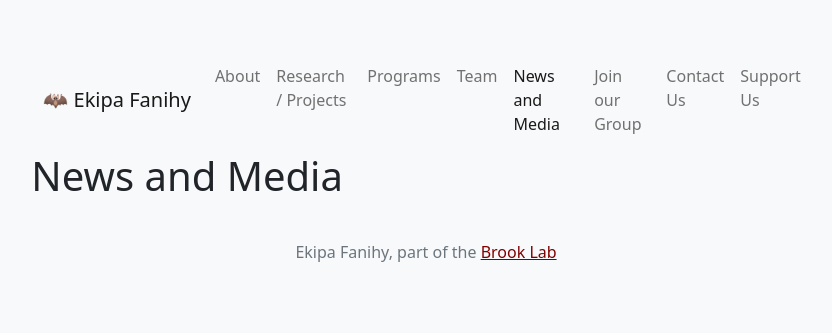
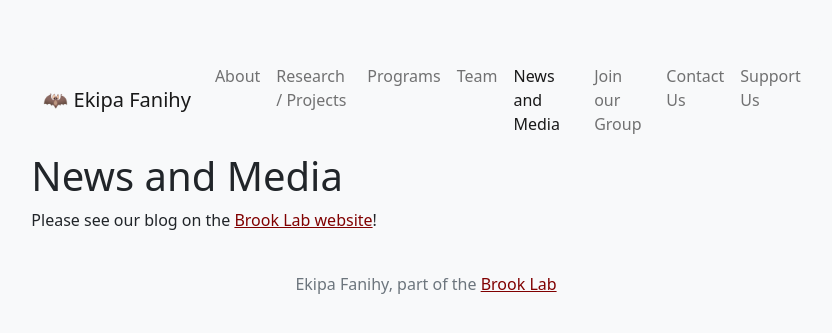
Before and after one commit to brooklabteam/www-ekipafanihy, a Jekyll site: the page built from news_media.md, in a window 1280 px wide. Shown: the top 333 px of the page, without its empty margins (214-1046 px from the left). Built offline with Jekyll 4.4.1, drawn with Linux system fonts in a browser that asks for light colours.

Commit message:
News page updated

```diff
--- a/news_media.md
+++ b/news_media.md
@@ -3,23 +3,5 @@ layout: page
 title: News and Media
 permalink: /news_media
 ---
-{% for post in site.posts %}
-<article class="post">
-  <div class="post-image" class="float-start col-md-3">
-    <a class="post-thumbnail" href="{% if post.link %}{{post.link}}{% else %}{{ post.url| prepend: site.baseurl}}{% endif %}">
-      <img src="{{"/assets/img/" | prepend: site.baseurl | append : post.img}}" class="img-fluid" />
-    </a>
-  </div>
-  <div class="post-content" style="float:left; margin-left:2em; max-width:500px;">
 
-    <a href="{% if post.link %}{{post.link}}{% else %}{{ post.url| prepend: site.baseurl}}{% endif %}">{{ post.title }}{% if post.link %}<span class="link-arrow"> ↗</span>{% endif %}</a>
-
-    <br/>
-
-    <span class="post-date">{{post.date | date: '%b %d, %Y'}}&nbsp;&nbsp;&nbsp;&nbsp;</span>
-  </div>
-</article>
-
-<div style="clear:both;">&nbsp;</div>
-
-{% endfor %}
+Please see our blog on the [Brook Lab website](http://brooklab.org/news)!
```
